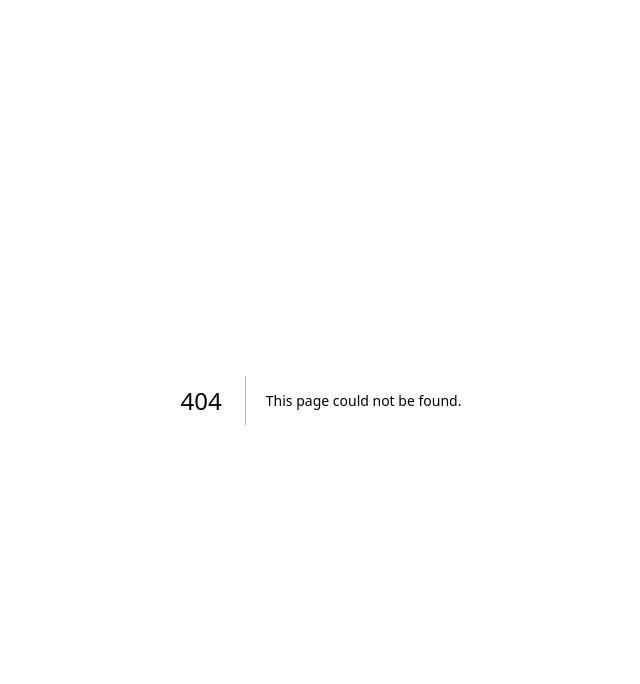
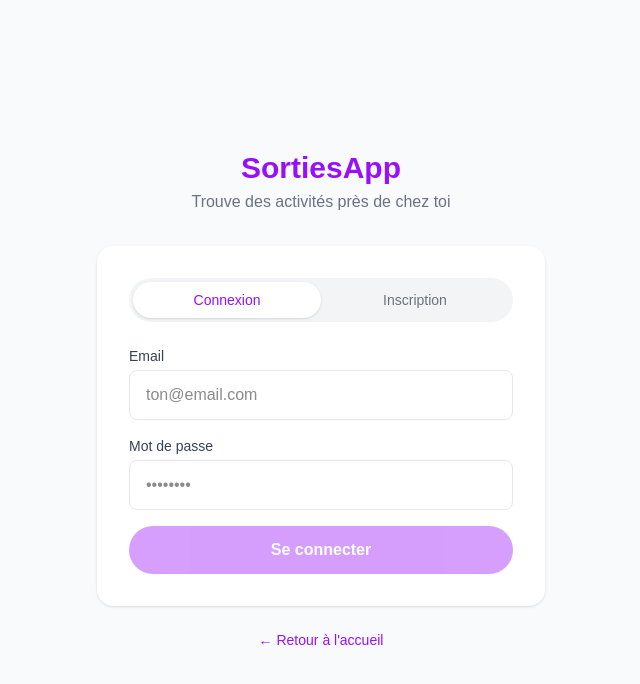
Before and after one commit to magicjardinag/sorties-app, a Next.js app: page /auth in a window 1280 px wide. Before the commit this address had no page. Shown: the top 684 px of the page, without its empty margins (319-959 px from the left). Built offline with nearby package versions, Linux system fonts and the light colour scheme; no server answers.

Commit message:
Page connexion et boutons header

```diff
--- /dev/null
+++ b/app/auth/page.tsx
@@ -0,0 +1,113 @@
+"use client"
+
+import { useState } from "react"
+import { useRouter } from "next/navigation"
+import { supabase } from "@/lib/supabase"
+
+export default function Auth() {
+  const router = useRouter()
+  const [mode, setMode] = useState<"login" | "signup">("login")
+  const [email, setEmail] = useState("")
+  const [password, setPassword] = useState("")
+  const [loading, setLoading] = useState(false)
+  const [message, setMessage] = useState("")
+
+  const handleAuth = async () => {
+    setLoading(true)
+    setMessage("")
+
+    if (mode === "signup") {
+      const { error } = await supabase.auth.signUp({ email, password })
+      if (error) {
+        setMessage(error.message)
+      } else {
+        setMessage("Compte créé ! Vérifie ton email pour confirmer.")
+      }
+    } else {
+      const { error } = await supabase.auth.signInWithPassword({ email, password })
+      if (error) {
+        setMessage(error.message)
+      } else {
+        router.push("/")
+      }
+    }
+    setLoading(false)
+  }
+
+  return (
+    <main className="min-h-screen bg-gray-50 flex items-center justify-center px-4">
+      <div className="w-full max-w-md">
+        <div className="text-center mb-8">
+          <h1 className="text-3xl font-bold text-purple-600">SortiesApp</h1>
+          <p className="text-gray-500 mt-1">Trouve des activités près de chez toi</p>
+        </div>
+
+        <div className="bg-white rounded-2xl shadow p-8">
+          <div className="flex mb-6 bg-gray-100 rounded-full p-1">
+            <button
+              onClick={() => setMode("login")}
+              className={`flex-1 py-2 rounded-full text-sm font-medium transition-colors ${
+                mode === "login" ? "bg-white text-purple-600 shadow" : "text-gray-500"
+              }`}
+            >
+              Connexion
+            </button>
+            <button
+              onClick={() => setMode("signup")}
+              className={`flex-1 py-2 rounded-full text-sm font-medium transition-colors ${
+                mode === "signup" ? "bg-white text-purple-600 shadow" : "text-gray-500"
+              }`}
+            >
+              Inscription
+            </button>
+          </div>
+
+          <div className="flex flex-col gap-4">
+            <div>
+              <label className="text-sm font-medium text-gray-700 mb-1 block">Email</label>
+              <input
+                type="email"
+                value={email}
+                onChange={(e) => setEmail(e.target.value)}
+                placeholder="ton@email.com"
+                className="w-full border border-gray-200 rounded-lg px-4 py-3 outline-none focus:border-purple-400"
+              />
+            </div>
+            <div>
+              <label className="text-sm font-medium text-gray-700 mb-1 block">Mot de passe</label>
+              <input
+                type="password"
+                value={password}
+                onChange={(e) => setPassword(e.target.value)}
+                placeholder="••••••••"
+                className="w-full border border-gray-200 rounded-lg px-4 py-3 outline-none focus:border-purple-400"
+              />
+            </div>
+
+            {message && (
+              <p className={`text-sm px-4 py-3 rounded-lg ${
+                message.includes("créé") ? "bg-green-50 text-green-600" : "bg-red-50 text-red-600"
+              }`}>
+                {message}
+              </p>
+            )}
+
+            <button
+              onClick={handleAuth}
+              disabled={loading || !email || !password}
+              className="w-full bg-purple-600 text-white py-3 rounded-full font-bold hover:bg-purple-700 transition-colors disabled:opacity-40"
+            >
+              {loading ? "Chargement..." : mode === "login" ? "Se connecter" : "Créer mon compte"}
+            </button>
+          </div>
+        </div>
+
+        <p className="text-center text-sm text-gray-400 mt-6">
+          <button onClick={() => router.push("/")} className="text-purple-600 hover:underline">
+            ← Retour à l'accueil
+          </button>
+        </p>
+      </div>
+    </main>
+  )
+}
--- a/app/page.tsx
+++ b/app/page.tsx
@@ -59,18 +59,21 @@ export default function Home() {
 
   return (
     <main className="min-h-screen bg-gray-50">
-      {/* Header */}
       <header className="bg-white shadow-sm py-4 px-6 flex items-center justify-between">
         <div>
           <h1 className="text-2xl font-bold text-purple-600">SortiesApp</h1>
           <p className="text-gray-500 text-sm">Trouve des activités près de chez toi</p>
         </div>
-        <button onClick={() => router.push("/publier")} className="bg-purple-600 text-white px-4 py-2 rounded-full text-sm font-medium hover:bg-purple-700">
-          Publier un événement
-        </button>
+        <div className="flex gap-3">
+          <button onClick={() => router.push("/auth")} className="border border-purple-600 text-purple-600 px-4 py-2 rounded-full text-sm font-medium hover:bg-purple-50">
+            Se connecter
+          </button>
+          <button onClick={() => router.push("/publier")} className="bg-purple-600 text-white px-4 py-2 rounded-full text-sm font-medium hover:bg-purple-700">
+            Publier un événement
+          </button>
+        </div>
       </header>
 
-      {/* Hero */}
       <section className="bg-purple-600 py-12 px-6 text-center">
         <h2 className="text-white text-3xl font-bold mb-4">
           Que faire près de chez toi ?
@@ -84,7 +87,6 @@ export default function Home() {
         />
       </section>
 
-      {/* Filtres */}
       <section className="px-6 py-4 bg-white border-b flex gap-3 overflow-x-auto">
         {categories.map((cat) => (
           <button
@@ -101,7 +103,6 @@ export default function Home() {
         ))}
       </section>
 
-      {/* Événements */}
       <section className="px-6 py-8">
         {loading ? (
           <div className="text-center py-16 text-gray-400">
```
